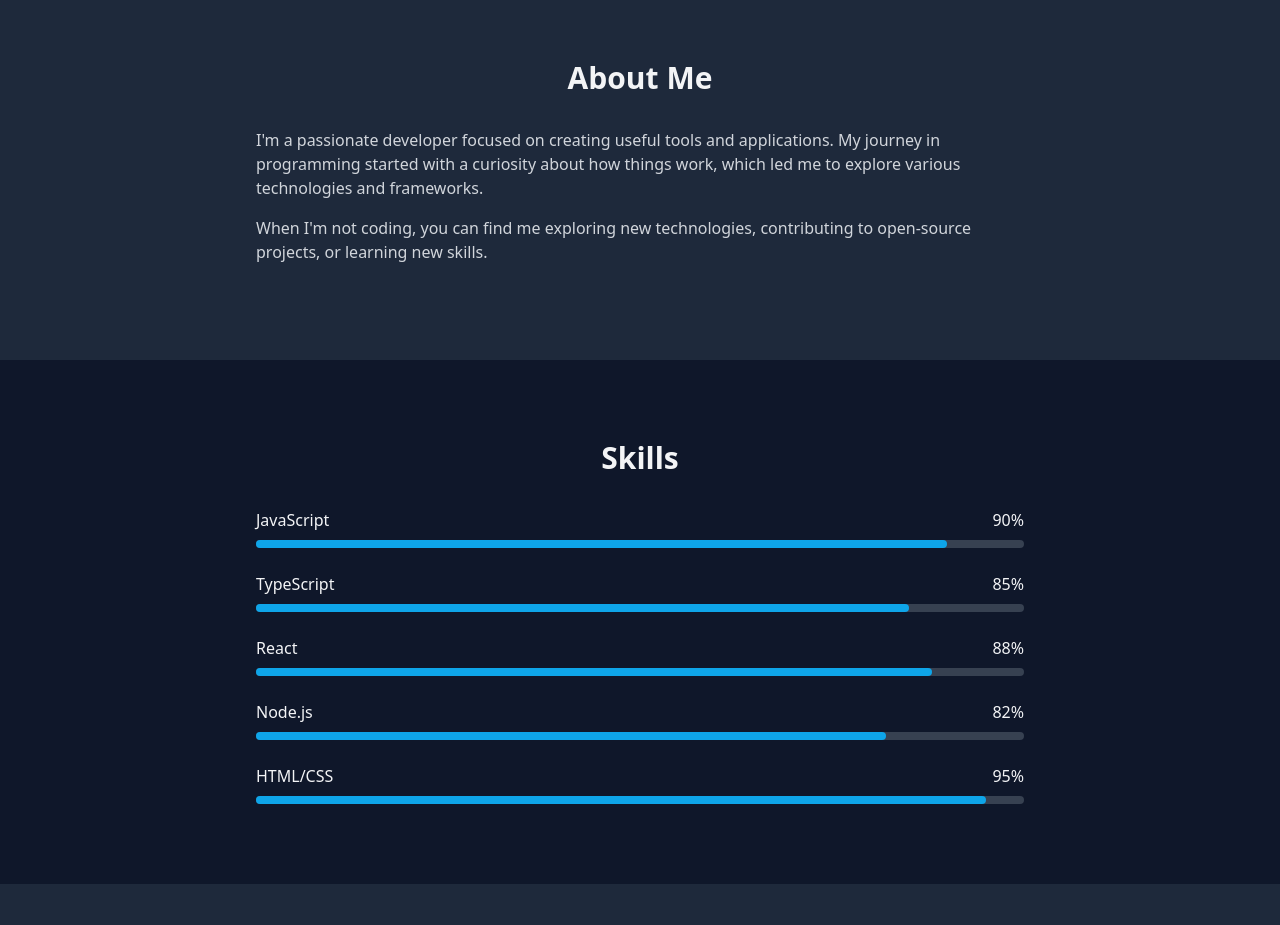
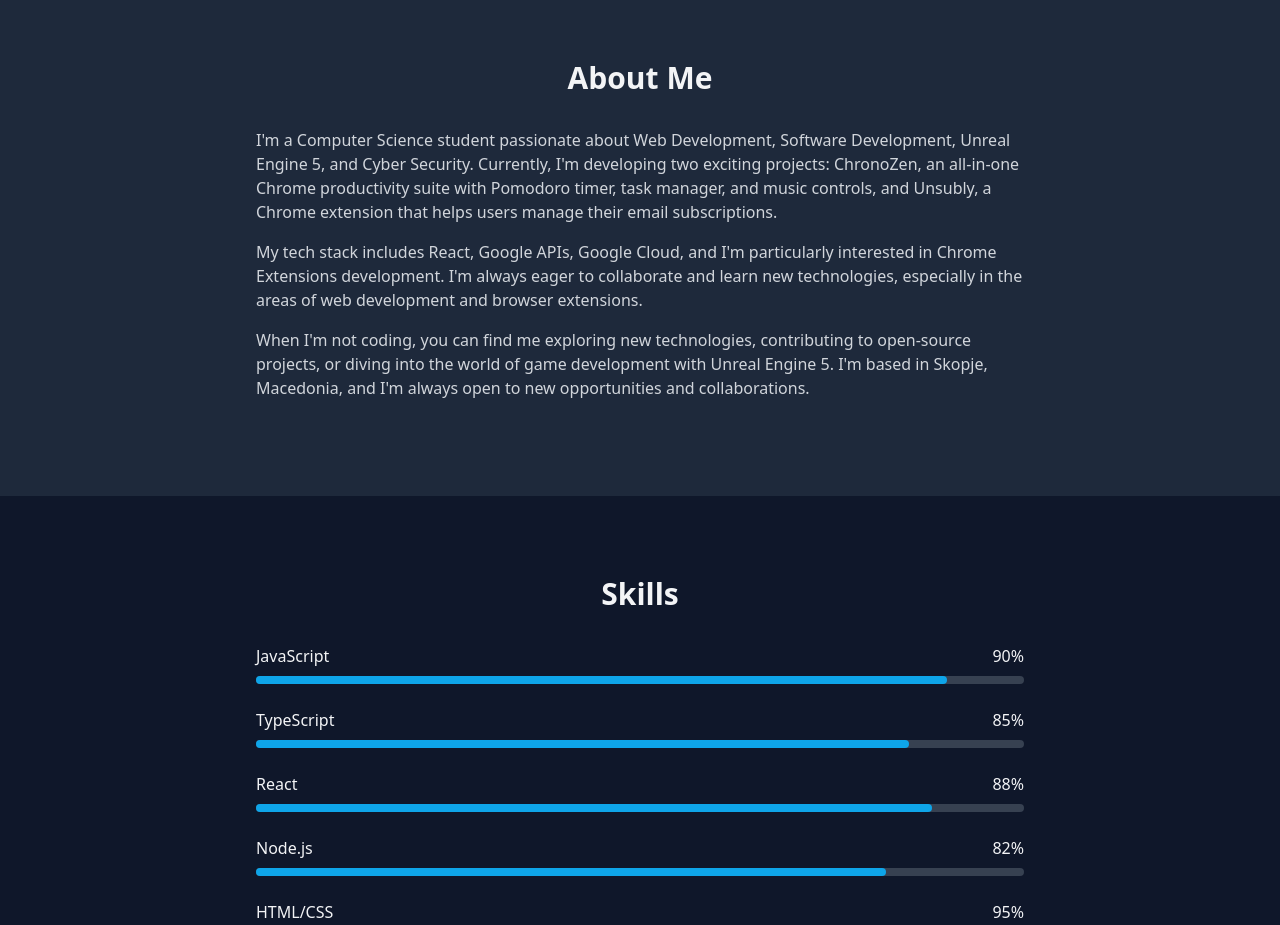
Before and after one commit to CicadaKatz/Portfolio, a React (Vite) app: page / in a window 1280 px wide. Shown: the part 820-1745 px from the top of the page. Built offline with nearby package versions, Linux system fonts and the light colour scheme.

Commit message:
Update About section with personalized information and fix email link

```diff
--- a/src/App.tsx
+++ b/src/App.tsx
@@ -131,13 +131,21 @@
         <h2 className="text-3xl font-bold mb-8 text-center">About Me</h2>
         <div className="max-w-3xl mx-auto text-gray-300">
           <p className="mb-4">
-            I'm a passionate developer focused on creating useful tools and applications.
-            My journey in programming started with a curiosity about how things work,
-            which led me to explore various technologies and frameworks.
+            I'm a Computer Science student passionate about Web Development, Software Development,
+            Unreal Engine 5, and Cyber Security. Currently, I'm developing two exciting projects:
+            ChronoZen, an all-in-one Chrome productivity suite with Pomodoro timer, task manager,
+            and music controls, and Unsubly, a Chrome extension that helps users manage their email
+            subscriptions.
           </p>
           <p className="mb-4">
-            When I'm not coding, you can find me exploring new technologies,
-            contributing to open-source projects, or learning new skills.
+            My tech stack includes React, Google APIs, Google Cloud, and I'm particularly interested
+            in Chrome Extensions development. I'm always eager to collaborate and learn new technologies,
+            especially in the areas of web development and browser extensions.
+          </p>
+          <p className="mb-4">
+            When I'm not coding, you can find me exploring new technologies, contributing to open-source
+            projects, or diving into the world of game development with Unreal Engine 5. I'm based in
+            Skopje, Macedonia, and I'm always open to new opportunities and collaborations.
           </p>
         </div>
       </div>
@@ -243,7 +251,7 @@
           </p>
           <div className="flex justify-center space-x-6">
             <a
-              href="https://github.com/CicadaKatz"
+              href="https://github.com/LeonidMehandzhijski"
               target="_blank"
               rel="noopener noreferrer"
               className="text-gray-300 hover:text-primary transition-colors"
@@ -251,13 +259,13 @@
               <Github size={24} />
             </a>
             <a
-              href="mailto:your.email@example.com"
+              href="mailto:leonidmehandzijski@gmail.com"
               className="text-gray-300 hover:text-primary transition-colors"
             >
               <Mail size={24} />
             </a>
             <a
-              href="https://linkedin.com/in/your-profile"
+              href="https://www.linkedin.com/in/leonid-mehandzijski/"
               target="_blank"
               rel="noopener noreferrer"
               className="text-gray-300 hover:text-primary transition-colors"
```
